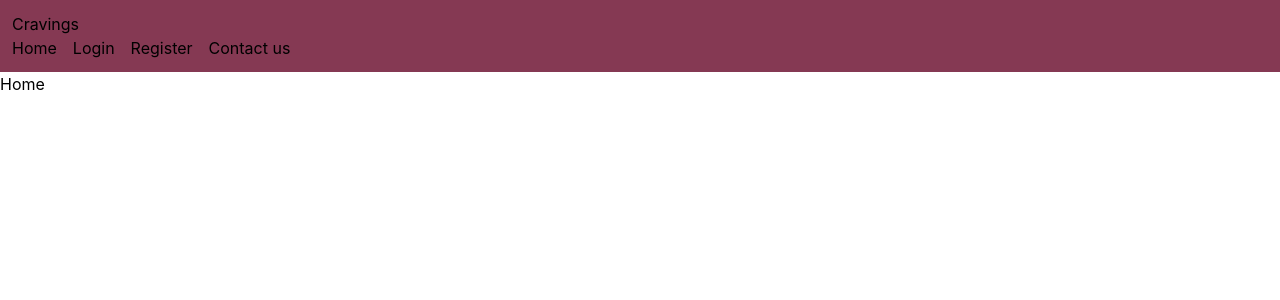
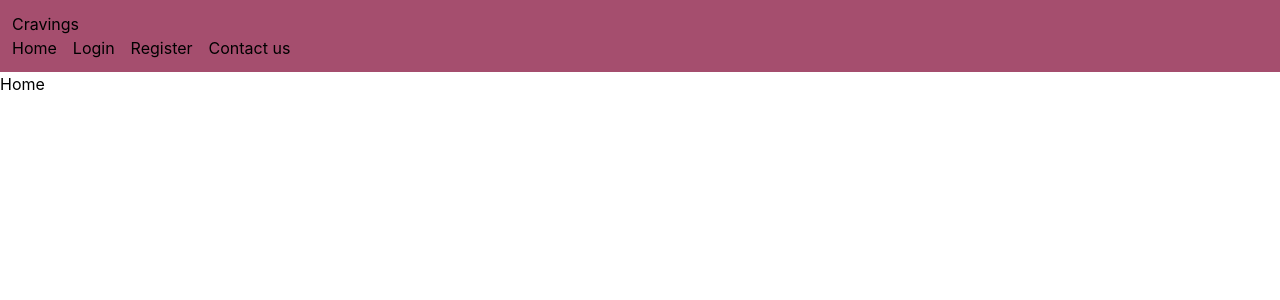
Before and after one commit to Riyalogic/craving_Project_678, a React (Vite) app in the folder client/: page / in a window 1280 px wide. Shown: the top 300 px of the page. Built offline with nearby package versions, Linux system fonts and the light colour scheme.

Commit message:
style: update color variables in CSS for improved design consistency

```diff
--- a/client/src/index.css
+++ b/client/src/index.css
@@ -2,13 +2,13 @@
 
 :root{
 
---primary: #853953;
---Primary-Text: #2C2C2C;
---secondary: #612D53;
---accent: #A05A79;
---Success: #4CAF50;
---warning: #F59E0B;
---error: #DC2626;
---Background: #F3F4F4;
---Text: #2C2C2C;
+--primary: #A54E6E;
+--Primary-Text: #D7A7BA;
+--secondary: #7B4B6F;
+--accent: #E8B7C8;
+--Success: #66BB6A;
+--warning: #FBBF24;
+--error: #EF5350;
+--Background: #FAFAFA;
+--Text: #4B5563;
 }
```
